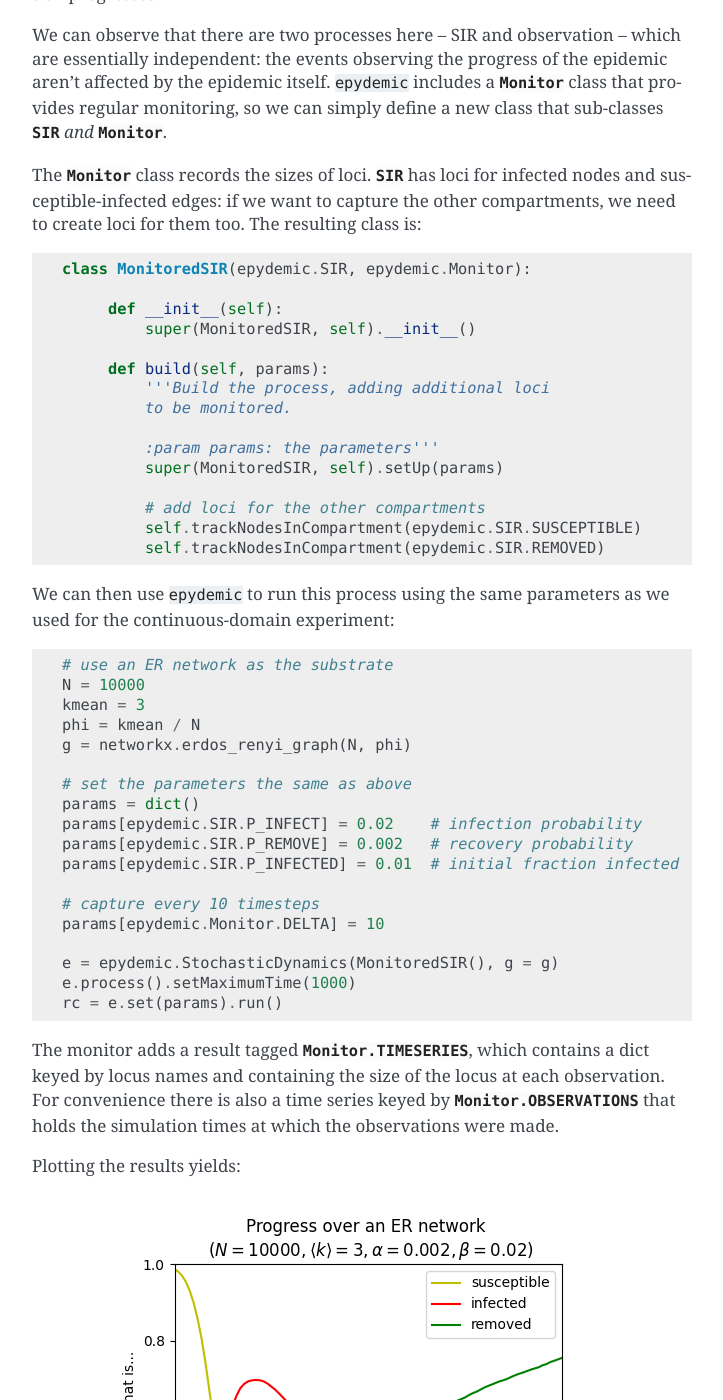
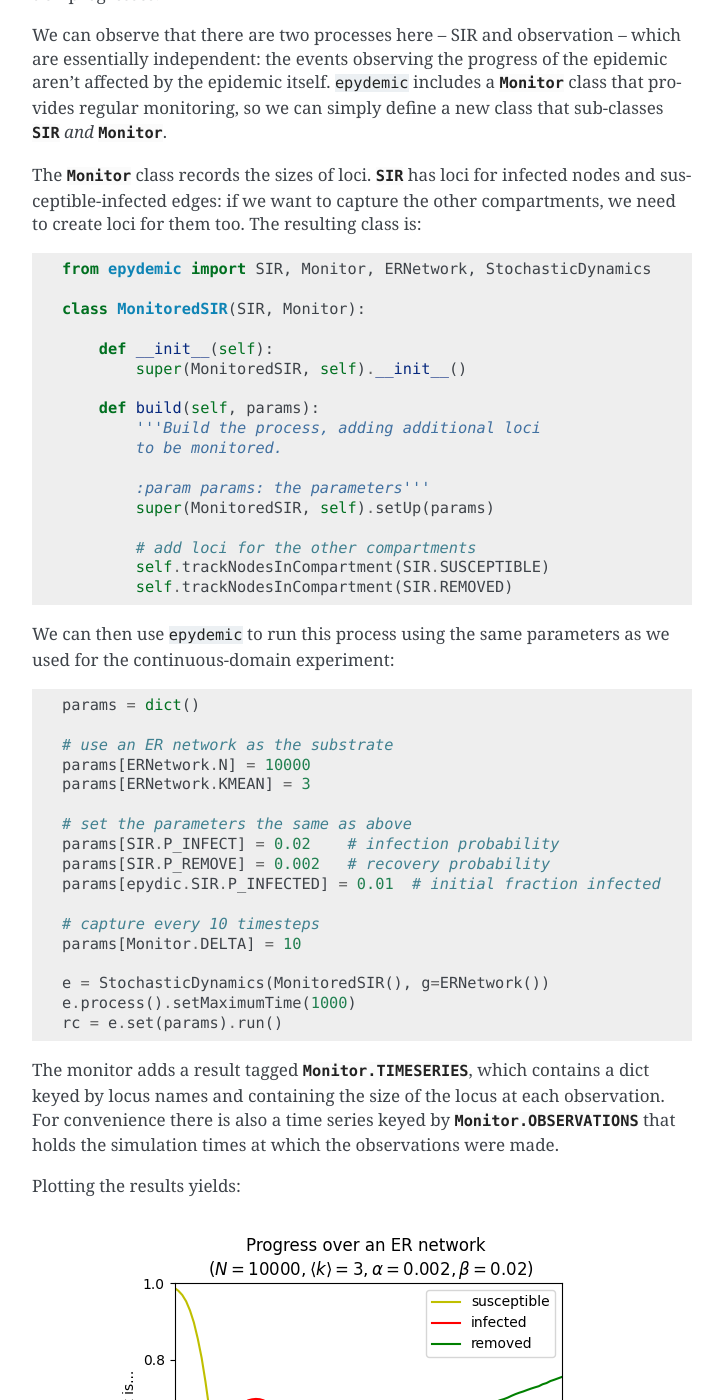
Before and after one commit to simoninireland/epydemic, a Sphinx documentation site: the page built from doc/cookbook/monitoring-progress.rst, in a window 1280 px wide and 1400 px high, scrolled down 1124 px. Shown: the whole window, without its empty margins (388-1111 px from the left). Built offline with Sphinx 7.4.7, drawn with Linux system fonts in a browser that asks for light colours.

Commit message:
More limited imports

```diff
--- a/doc/cookbook/monitoring-progress.rst
+++ b/doc/cookbook/monitoring-progress.rst
@@ -38,7 +38,9 @@ to create loci for them too. The resulting class is:
 
 .. code-block:: python
 
-   class MonitoredSIR(epydemic.SIR, epydemic.Monitor):
+    from epydemic import SIR, Monitor, ERNetwork, StochasticDynamics
+
+    class MonitoredSIR(SIR, Monitor):
 
         def __init__(self):
             super(MonitoredSIR, self).__init__()
@@ -51,30 +53,29 @@ to create loci for them too. The resulting class is:
             super(MonitoredSIR, self).setUp(params)
 
             # add loci for the other compartments
-            self.trackNodesInCompartment(epydemic.SIR.SUSCEPTIBLE)
-            self.trackNodesInCompartment(epydemic.SIR.REMOVED)
+            self.trackNodesInCompartment(SIR.SUSCEPTIBLE)
+            self.trackNodesInCompartment(SIR.REMOVED)
 
 We can then use ``epydemic`` to run this process using the same parameters as we used for the
 continuous-domain experiment:
 
 .. code-block:: python
 
+   params = dict()
+
    # use an ER network as the substrate
-   N = 10000
-   kmean = 3
-   phi = kmean / N
-   g = networkx.erdos_renyi_graph(N, phi)
+   params[ERNetwork.N] = 10000
+   params[ERNetwork.KMEAN] = 3
 
    # set the parameters the same as above
-   params = dict()
-   params[epydemic.SIR.P_INFECT] = 0.02    # infection probability
-   params[epydemic.SIR.P_REMOVE] = 0.002   # recovery probability
-   params[epydemic.SIR.P_INFECTED] = 0.01  # initial fraction infected
+   params[SIR.P_INFECT] = 0.02    # infection probability
+   params[SIR.P_REMOVE] = 0.002   # recovery probability
+   params[epydic.SIR.P_INFECTED] = 0.01  # initial fraction infected
 
    # capture every 10 timesteps
-   params[epydemic.Monitor.DELTA] = 10
+   params[Monitor.DELTA] = 10
 
-   e = epydemic.StochasticDynamics(MonitoredSIR(), g = g)
+   e = StochasticDynamics(MonitoredSIR(), g=ERNetwork())
    e.process().setMaximumTime(1000)
    rc = e.set(params).run()
 
```
